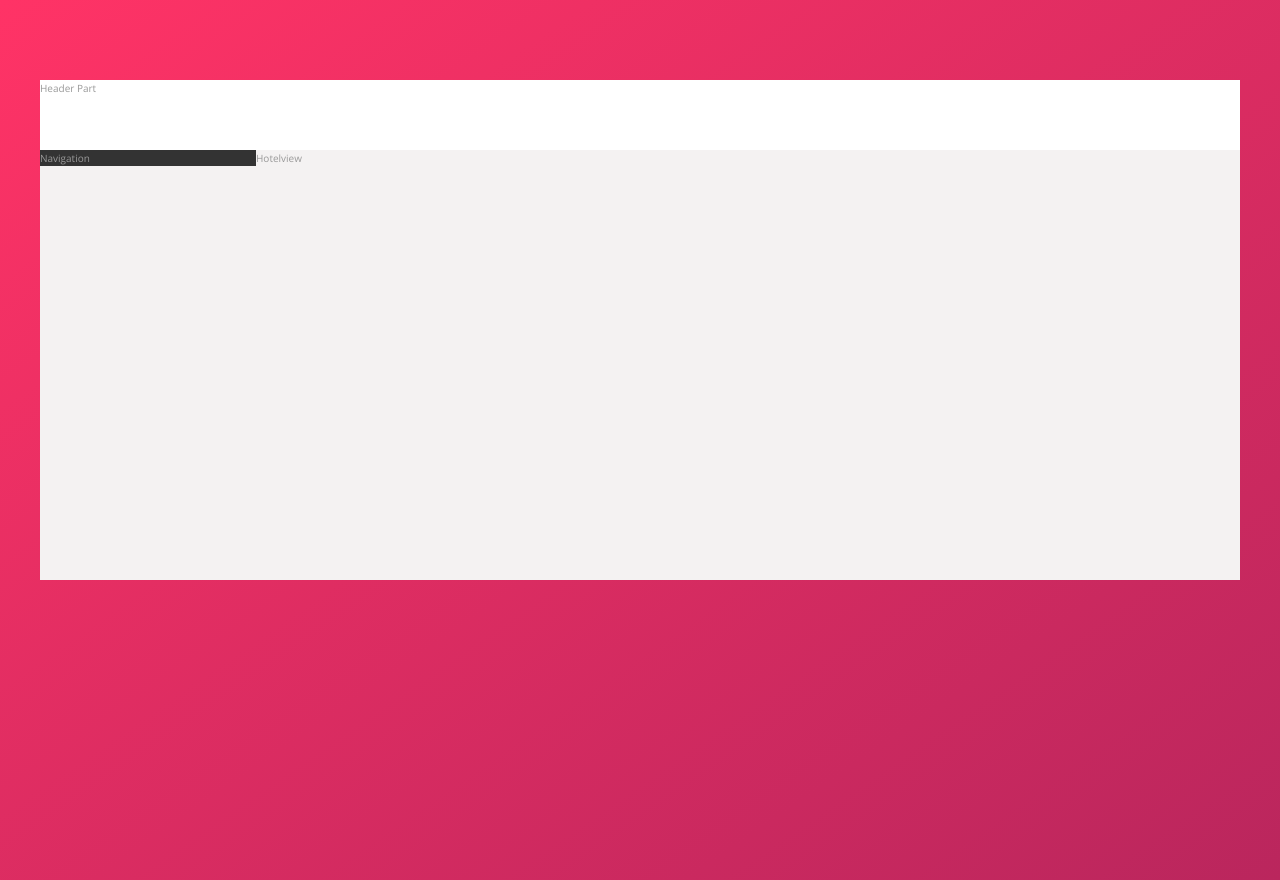
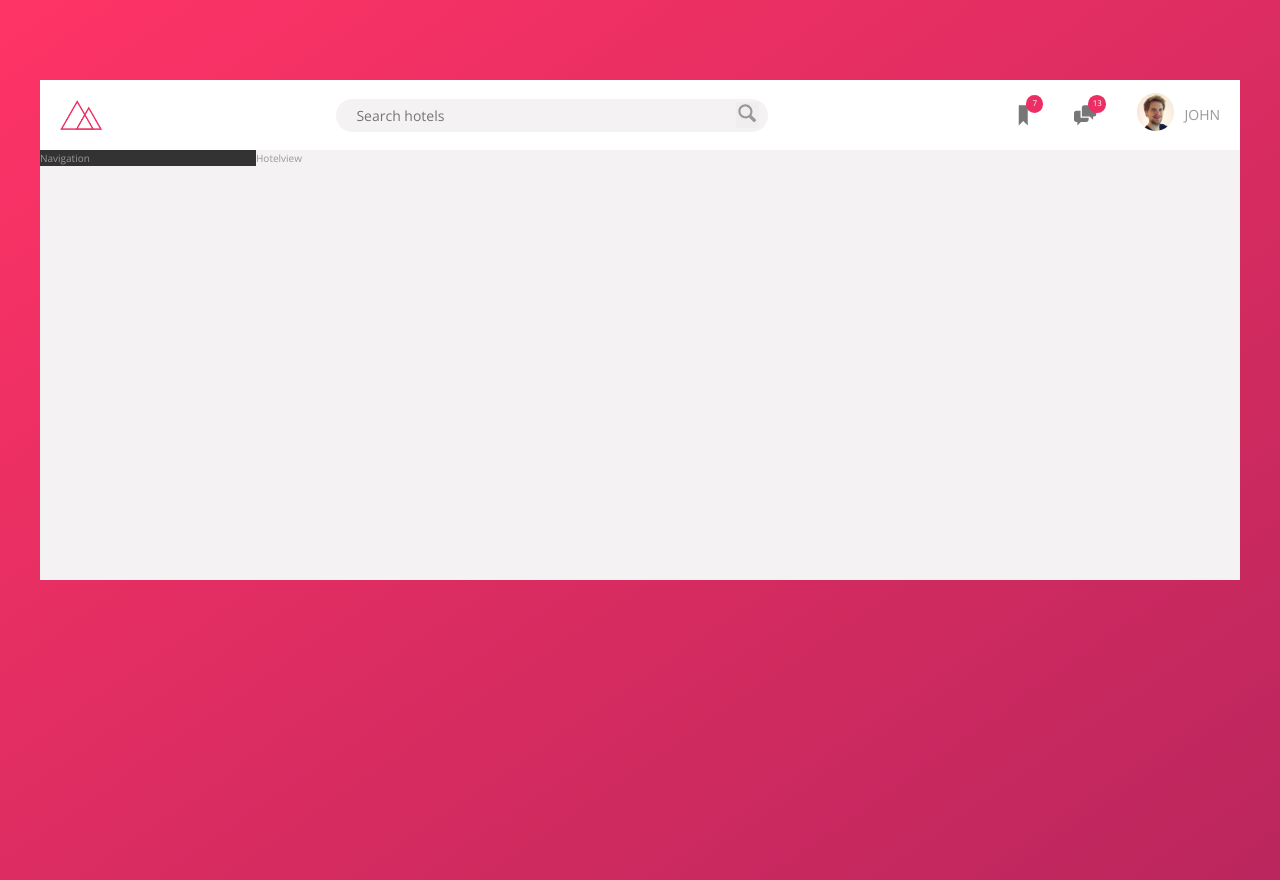
Before and after one commit to RevanthKumarMulluri/AdvancedCSS, a website: page Trilio/index.html in a window 1280 px wide. Drawn offline with nearby package versions, Linux system fonts and the light colour scheme.

Commit message:
added header

```diff
--- a/Trilio/index.html
+++ b/Trilio/index.html
@@ -13,7 +13,35 @@
     <body>
         <div class="container">
             <header class="header">
-                Header Part
+               <img src="img/logo.png" alt="trilio logo" class="logo">
+               <form action="#" class="search">
+                   <input type="text" class="search__input" placeholder="Search hotels"/>
+                   <button class="search__button">
+                    <svg class="search__icon">
+                        <use xlink:href="img/sprite.svg#icon-magnifying-glass"></use>
+                    </svg>
+                   </button>
+               </form>
+               <nav class="user-nav">
+                   <div class="user-nav__icon-box">
+                    <svg class="user-nav__icon">
+                        <use xlink:href="img/sprite.svg#icon-bookmark"></use>
+                    </svg>
+                    <span class="user-nav__notifications">7</span>
+                   </div>
+                   <div class="user-nav__icon-box">
+                    <svg class="user-nav__icon">
+                        <use xlink:href="img/sprite.svg#icon-chat"></use>
+                    </svg>
+                    <span class="user-nav__notifications">13</span>
+                   </div>
+                   <div class="user-nav__icon-box">
+                    <div class="user-nav__user">
+                        <img src="img/user.jpg" alt="userPhoto" class="user-nav__user-photo"/>
+                    </div>
+                    <span class="user-nav__notofications">JOHN</span>
+                   </div>
+               </nav>
             </header>
             <div class="content">
                 <nav class="sidebar">
--- a/Trilio/sass/_component.scss
+++ b/Trilio/sass/_component.scss
@@ -0,0 +1,112 @@
+.logo {
+    height :3rem;
+    margin-left: 2rem;
+}
+
+.search {
+  flex: 0 0 40%;
+  display: flex;
+  align-items: center;
+  justify-content: center;
+
+    &__input {
+        font-family: inherit;
+        font-size: inherit;
+        background-color: var(--color-Grey-light-2);
+        border:none;
+        padding: .7rem 2rem;
+        border-radius: 100px;
+        width:90%;
+        transition:all .2s;
+        margin-right:-3.2rem;
+        &:focus {
+            width:100%;
+            background-color: var(--color-Grey-light-3);
+            outline:none;
+        }
+
+        &::-webkit-input-placeholder{
+            font-weight: 100;
+        }
+    }
+
+
+    &__button{
+        border: none;
+        background-color: var(--color-Grey-light-3);
+
+        &:focus {
+            outline: none;
+         }
+
+
+        &:active {
+           transform: translateY(2px);
+         }
+    }
+
+    &__icon{
+        fill: var(--color-Grey-dark-3);
+        height :2.25rem;
+        width: 2.25rem;
+    }
+}
+
+.user-nav{
+    display: flex;
+    align-items: center;
+    align-self: stretch;
+
+    & > * {
+        padding: 0 2rem;
+        cursor: pointer;
+        height: 100%;
+        display: flex;
+        align-items: center;
+
+    }
+
+    & > *:hover {
+       background-color: var(--color-Grey-light-2);
+
+    }
+
+    &__icon-box{
+        position: relative;
+    }
+
+    &__icon{
+        height :2.25rem;
+        width: 2.25rem;
+        fill:var(--color-Grey-dark-2);
+    }
+
+    &__notifications{
+        font-size: .8rem;
+        height: 1.75rem;
+        width: 1.75rem;
+        border-radius: 50%;
+        background-color: var(--color-primary);
+        color: #fff;
+        top:1.5rem;
+        right: 1.1rem;
+       position: absolute;
+       display: flex;
+       justify-content: center;
+       align-items: center;
+    }
+
+    &__user{
+
+    }
+
+    &__user-photo{
+        height : 3.75rem;
+        border-radius: 50%;
+        margin-right: 1rem;
+    }
+
+    &__user-name{
+
+    }
+}
--- a/Trilio/sass/_layout.scss
+++ b/Trilio/sass/_layout.scss
@@ -8,9 +8,13 @@
 }
 
 .header {
+    font-size: 1.4rem;
     height : 7rem;
     background-color: #fff;
     border-bottom: var(--color-Grey-light-2);
+    display: flex;
+    justify-content: space-between;
+    align-items: center;
 }
 
 .content {
--- a/Trilio/sass/main.scss
+++ b/Trilio/sass/main.scss
@@ -16,8 +16,8 @@ Grey dark 3: #999
 
 */
 @import './base';
+@import './layout';
 @import './component';
-@import './layout';
 
 
 :root{
```
Also changed, not shown: Trilio/css/style.css, Trilio/img/SVG/aircraft-take-off.svg (added), Trilio/img/SVG/bookmark.svg (added), Trilio/img/SVG/chat.svg (added), Trilio/img/SVG/chevron-thin-right.svg (added), Trilio/img/SVG/home.svg (added), Trilio/img/SVG/key.svg (added), Trilio/img/SVG/location-pin.svg (added), Trilio/img/SVG/magnifying-glass.svg (added), Trilio/img/SVG/map.svg (added), Trilio/img/SVG/star.svg (added), Trilio/img/symbol-defs.svg (added).
